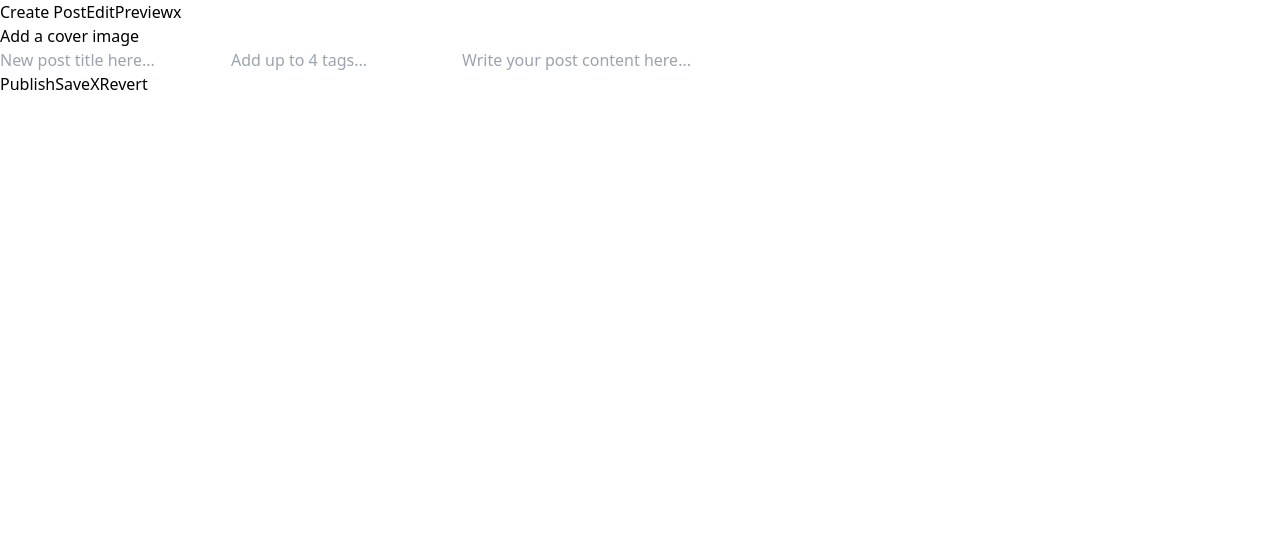
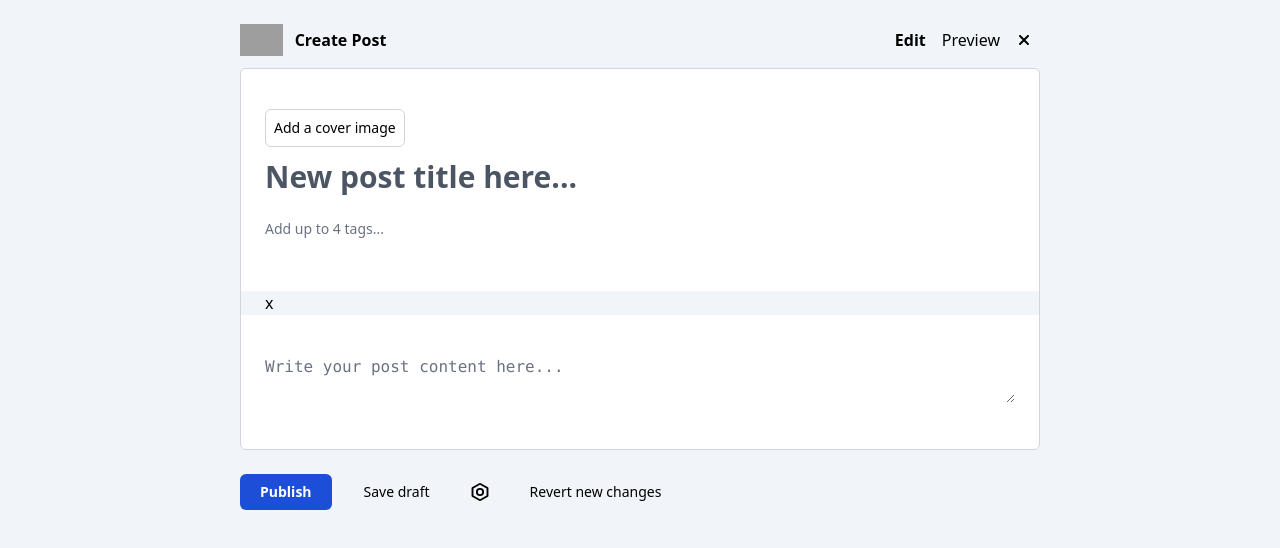
Before and after one commit to arembiam/kodemia-reactJs-reto, a React (Vite) app: page /newpost in a window 1280 px wide. Shown: the top 548 px of the page. Built offline with nearby package versions, Linux system fonts and the light colour scheme; grey boxes are pictures that could not be loaded.

Commit message:
NewPost tailwind css format 80% done text format missing

```diff
--- a/src/pages/NewPost.jsx
+++ b/src/pages/NewPost.jsx
@@ -1,44 +1,115 @@
 import { useForm } from "react-hook-form";
+import { FaXmark } from "react-icons/fa6";
+import { PiNutBold } from "react-icons/pi";
+
 export default function NewPost() {
   const { register, handleSubmit } = useForm();
   const onSubmit = (data) => console.log(data);
   return (
-    <main>
-      <div>
-        <span>Create Post</span>
-        <span>Edit</span>
-        <span>Preview</span>
-        <button type="button">x</button>
+    <main className="bg-slate-100 min-h-screen pt-3 px-60  flex-col flex-wrap items-center">
+      {/* TOP PAGINA OPCIONES */}
+      <div className="inline-flex flex-wrap  w-full py-2 ">
+        <div className="flex-1 items-center gap-3 inline-flex">
+          <img
+            src="https://dev-to-uploads.s3.amazonaws.com/uploads/logos/original_logo_0DliJcfsTcciZen38gX9.png"
+            alt=""
+            className="h-8 w-auto"
+          />
+          <span className="font-semibold">Create Post</span>
         </div>
-      <div>
-        <button type="button">Add a cover image</button>
+
+        <div className="items-center inline-flex">
+          <button
+            type="button"
+            className="p-2 rounded-md text-black font-semibold hover:bg-blue-100 bg-opacity-25"
+          >
+            Edit
+          </button>
+          <button
+            type="button"
+            className="p-2 rounded-md text-black  hover:bg-blue-100 bg-opacity-25 "
+          >
+            Preview
+          </button>
+          <button
+            type="button"
+            className="p-2 rounded-md text-black font-semibold hover:bg-blue-100 bg-opacity-25 "
+          >
+            <FaXmark />
+          </button>
+        </div>
+      </div>
+      {/* FORMULARIO PT1  */}
+      <div className="flex flex-col flex-wrap justify-center bg-white rounded-md border border-gray-300 ">
+        <div className="py-10 px-6">
+          <button
+            type="button"
+            className="flex border border-gray-300 p-2 rounded-md w-fit text-sm font-medium"
+          >
+            Add a cover image
+          </button>
           <form onSubmit={handleSubmit(onSubmit)}>
             <input
               type="text"
               placeholder="New post title here..."
               required
+              className="font-extrabold text-3xl py-3 placeholder-gray-600 bg-transparent w-full focus:outline-none "
               {...register("title")}
             />
             <input
               type="text"
               placeholder="Add up to 4 tags..."
+              className="flex text-sm placeholder-gray-500 py-3 bg-transparent w-full focus:outline-none "
               required
               {...register("tags")}
             />
-          {/* <div>d</div> Aquí va una barra de formato de texto  */}
-          <input
-            type="text"
+          </form>
+        </div>
+
+        {/* BARRA DE FORMATO TEXTO */}
+        <div className="inline-flex bg-slate-100 w-ful gap-2 px-6">
+          <button type="button">x</button>
+        </div>
+
+        {/* FORMULARIO PT2 */}
+        <div className="py-10 px-6">
+          <form action="">
+            <textarea
               placeholder="Write your post content here..."
               required
+              className="w-full font-mono placeholder-gray-500 focus:outline-none"
               {...register("content")}
             />
           </form>
         </div>
-      <div>
-        <button type="submit">Publish</button>
-        <span>Save</span>
-        <span>X</span>
-        <span>Revert</span>
+      </div>
+
+      {/* BOTONES FORMULARIO */}
+      <div className="inline-flex py-6 gap-6 ">
+        <button
+          type="submit"
+          className="px-5 py-2 justify-center bg-blue-700 rounded-md text-white font-sans font-semibold text-sm hover:bg-blue-800"
+        >
+          Publish
+        </button>
+        <button
+          type="button"
+          className="p-2 rounded-md text-black font-sans text-sm hover:bg-indigo-100 bg-opacity-25 "
+        >
+          Save draft
+        </button>
+        <button
+          type="button"
+          className="p-2 rounded-md text-black font-sans text-xl hover:bg-indigo-100 bg-opacity-25 "
+        >
+          <PiNutBold />
+        </button>
+        <button
+          type="button"
+          className="p-2 rounded-md text-black font-sans text-sm hover:bg-indigo-100 bg-opacity-25 "
+        >
+          Revert new changes
+        </button>
       </div>
     </main>
   );
```
Lines whose indentation alone changed are shown as unchanged.
